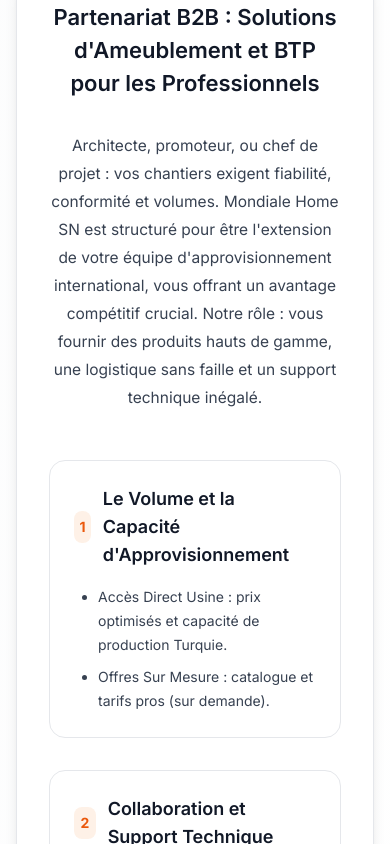
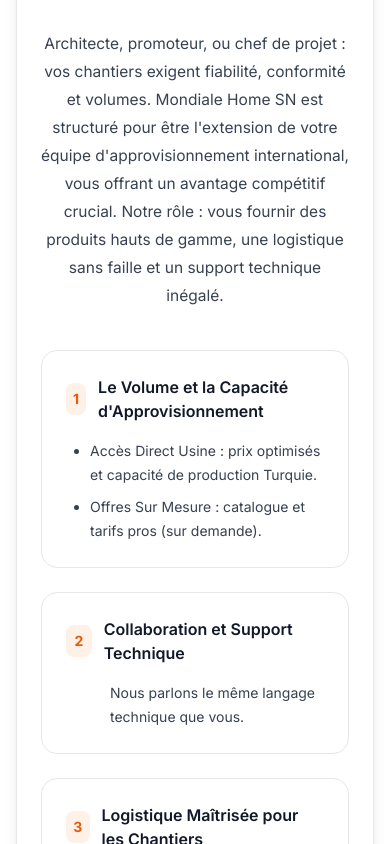
Before and after one commit to thiamyoussouph/MONDIALHOME, a Next.js app: page / in a window 390 px wide. Shown: the part 1700-2544 px from the top of the page. Built offline with nearby package versions, Linux system fonts and the light colour scheme.

Commit message:
gestion de la page dacceuil et arriere plan

```diff
--- a/app/page.tsx
+++ b/app/page.tsx
@@ -213,33 +213,37 @@
       <HeroCarousel />
 
       {/* Categories Section */}
- <section className="relative py-24 bg-white">
-  {/* Arrière-plan très subtil */}
-  <div className="absolute inset-0 bg-gradient-to-br from-gray-50/50 to-white"></div>
+ <section className="relative bg-white py-16 sm:py-24">
+  {/* Arrière-plan très subtil (derrière le contenu) */}
+  <div
+    aria-hidden
+    className="pointer-events-none absolute inset-0 -z-10 bg-gradient-to-br from-gray-50/50 to-white"
+  />
 
-  <div className="relative max-w-6xl mx-auto px-4 sm:px-6">
+  {/* Contenu */}
+  <div className="relative z-10 max-w-6xl mx-auto px-4 sm:px-6">
     <motion.div
       variants={vWrap}
       initial="hidden"
       whileInView="visible"
-      viewport={{ once: true, amount: 0.35 }}
-      className="space-y-12"
+      viewport={{ once: true, amount: 0.2 }}
+      className="space-y-10 sm:space-y-12"
     >
       {/* Marque minimaliste */}
       <motion.div variants={vItem} className="flex justify-center">
         <div className="flex items-center space-x-4">
-          <div className="w-3 h-3 bg-orange-500 rounded-full"></div>
+          <div className="w-3 h-3 bg-orange-500 rounded-full" />
           <span className="text-[12px] tracking-wider text-gray-600/80 font-medium">
             Mondiale Home SN
           </span>
-          <div className="w-3 h-3 bg-orange-500 rounded-full"></div>
+          <div className="w-3 h-3 bg-orange-500 rounded-full" />
         </div>
       </motion.div>
 
       {/* Titre + intro */}
       <motion.h2
         variants={vItem}
-        className="text-center text-[28px] sm:text-[34px] leading-[1.15] font-semibold text-gray-900"
+        className="text-center text-[26px] sm:text-[34px] leading-[1.15] font-semibold text-gray-900"
       >
         La Qualité Mondiale, <span className="text-gray-800">Notre Promesse Quotidienne</span>
       </motion.h2>
@@ -256,9 +260,9 @@
         </p>
       </motion.div>
 
-      {/* Ligne de séparation avec accent orange */}
+      {/* Ligne accent */}
       <motion.div variants={vItem} className="flex justify-center">
-        <div className="w-16 h-1 bg-gradient-to-r from-orange-500 to-orange-400 rounded-full"></div>
+        <div className="w-16 h-1 bg-gradient-to-r from-orange-500 to-orange-400 rounded-full" />
       </motion.div>
 
       {/* sous-titre partenaires */}
@@ -268,22 +272,22 @@
         </span>
       </motion.div>
 
-      {/* bloc B2B amélioré */}
+      {/* bloc B2B */}
       <motion.div
         variants={vItem}
         className="rounded-2xl border border-gray-200 bg-white shadow-lg hover:shadow-xl transition-shadow duration-300"
       >
-        <div className="p-8 sm:p-10">
+        <div className="p-6 sm:p-10">
           <motion.h3
             variants={vItem}
-            className="text-center text-[22px] sm:text-[24px] font-semibold text-gray-900 mb-8"
+            className="text-center text-[20px] sm:text-[24px] font-semibold text-gray-900 mb-6 sm:mb-8"
           >
             Partenariat B2B : Solutions d&apos;Ameublement et BTP pour les Professionnels
           </motion.h3>
 
           <motion.p
             variants={vItem}
-            className="text-[15.5px] sm:text-base leading-7 text-gray-700 text-center max-w-3xl mx-auto mb-12"
+            className="text-[15.5px] sm:text-base leading-7 text-gray-700 text-center max-w-3xl mx-auto mb-10 sm:mb-12"
           >
             Architecte, promoteur, ou chef de projet : vos chantiers exigent fiabilité, conformité et volumes.
             Mondiale Home SN est structuré pour être l&apos;extension de votre équipe d&apos;approvisionnement
@@ -291,8 +295,8 @@
             hauts de gamme, une logistique sans faille et un support technique inégalé.
           </motion.p>
 
-          {/* cartes améliorées */}
-          <div className="grid gap-8 sm:grid-cols-3">
+          {/* cartes */}
+          <div className="grid gap-6 sm:gap-8 sm:grid-cols-3">
             <motion.div
               variants={vCard}
               className="h-full rounded-xl border border-gray-200 p-6 transition-all duration-300 hover:border-orange-300 hover:shadow-md bg-white group"
@@ -301,7 +305,7 @@
                 <div className="w-8 h-8 bg-orange-500/10 rounded-lg flex items-center justify-center mr-3 group-hover:bg-orange-500/20 transition-colors">
                   <span className="text-orange-600 font-bold text-sm">1</span>
                 </div>
-                <p className="font-semibold text-gray-900 text-lg">
+                <p className="font-semibold text-gray-900 text-base sm:text-lg">
                   Le Volume et la Capacité d&apos;Approvisionnement
                 </p>
               </div>
@@ -319,7 +323,7 @@
                 <div className="w-8 h-8 bg-orange-500/10 rounded-lg flex items-center justify-center mr-3 group-hover:bg-orange-500/20 transition-colors">
                   <span className="text-orange-600 font-bold text-sm">2</span>
                 </div>
-                <p className="font-semibold text-gray-900 text-lg">
+                <p className="font-semibold text-gray-900 text-base sm:text-lg">
                   Collaboration et Support Technique
                 </p>
               </div>
@@ -336,7 +340,7 @@
                 <div className="w-8 h-8 bg-orange-500/10 rounded-lg flex items-center justify-center mr-3 group-hover:bg-orange-500/20 transition-colors">
                   <span className="text-orange-600 font-bold text-sm">3</span>
                 </div>
-                <p className="font-semibold text-gray-900 text-lg">
+                <p className="font-semibold text-gray-900 text-base sm:text-lg">
                   Logistique Maîtrisée pour les Chantiers
                 </p>
               </div>
@@ -350,8 +354,8 @@
             </motion.div>
           </div>
 
-          {/* CTA amélioré */}
-          <motion.div variants={vItem} className="mt-12 text-center border-t border-gray-100 pt-8">
+          {/* CTA */}
+          <motion.div variants={vItem} className="mt-10 sm:mt-12 text-center border-t border-gray-100 pt-8">
             <h5 className="text-lg font-semibold text-gray-900 mb-2">Devenons Partenaires</h5>
             <p className="text-gray-700 mb-6 max-w-2xl mx-auto">
               Vous avez un appel d&apos;offres ou un grand projet en cours ?
@@ -368,6 +372,8 @@
     </motion.div>
   </div>
 </section>
+
+
 
 
 
```
